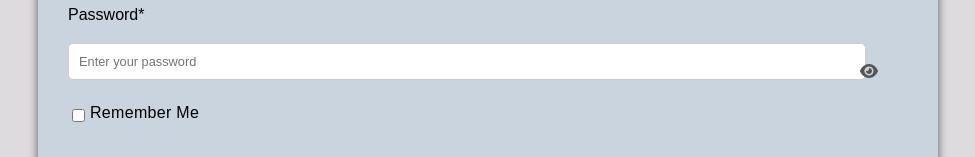
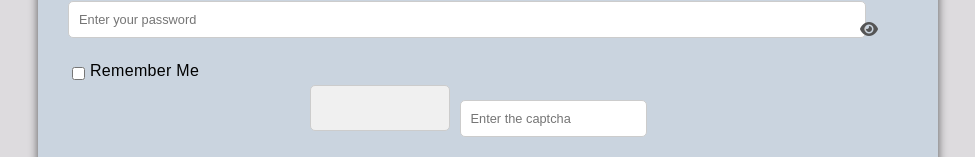
Before and after one commit to sandhyareddy02/SCMXPert-Lite, a React (Create React App) app in the folder frontend/: page /signin in a window 1280 px wide. Shown: the part 640-797 px from the top of the page, without its empty margins (152-1127 px from the left). Built offline with nearby package versions, Linux system fonts and the light colour scheme; the HTML template or start-up script is replaced by a standard one.

Commit message:
Changed captacha logic

```diff
--- a/frontend/package.json
+++ b/frontend/package.json
@@ -15,7 +15,6 @@
     "jwt-decode": "^4.0.0",
     "react": "^18.3.1",
     "react-dom": "^18.3.1",
-    "react-google-recaptcha": "^3.1.0",
     "react-router-dom": "^7.0.1",
     "react-scripts": "5.0.1",
     "react-scroll": "^1.9.0",
--- a/frontend/src/components/Signin.js
+++ b/frontend/src/components/Signin.js
@@ -1,12 +1,12 @@
 import "../styles/Signin.css";
 import React, { useState } from "react";
-import ReCAPTCHA from "react-google-recaptcha";
 import axios from "axios";
 import { useNavigate } from 'react-router-dom';
 
 const Signin = ({ onSubmit }) => {
     const [showPassword, setShowPassword] = useState(false);
-    const [captchaVerified, setCaptchaVerified] = useState(false);
+    const [captchaInput, setCaptchaInput] = useState("");
+    const [captchaCode, setCaptchaCode] = useState("");
     const [formData, setFormData] = useState({
         email: "",
         password: "",
@@ -43,12 +43,24 @@ const Signin = ({ onSubmit }) => {
         }));
     };
 
-    const onCaptchaChange = (value) => {
-        console.log("Captcha value:", value);
-        setCaptchaVerified(true);
+    const generateCaptcha = () => {
+        const chars = "ABCDEFGHIJKLMNOPQRSTUVWXYZabcdefghijklmnopqrstuvwxyz0123456789";
+        let code = "";
+        for (let i = 0; i < 6; i++) {
+            code += chars.charAt(Math.floor(Math.random() * chars.length));
+        }
+        setCaptchaCode(code);
     };
 
     const validateForm = () => {
+        const errors = [];
+        if (captchaInput !== captchaCode) {
+            errors.push("Captcha does not match. Please try again.");
+        }
+        if (errors.length > 0) {
+            setErrors(errors);
+            return false;
+        }
         setErrors([]);
         return true;
     };
@@ -214,17 +226,27 @@ const Signin = ({ onSubmit }) => {
                             <input type="checkbox" id="terms" />
                             <label htmlFor="terms">Remember Me</label>
                         </div>
-                        {/* Google reCAPTCHA */}
                         <div className="captcha-container">
-                            <ReCAPTCHA
-                                sitekey="6LfmvLEqAAAAAGgQkkTspzOaqSOMnnial8SR8Zbx"
-                                onChange={onCaptchaChange}
-                            />
+                            <div className="captcha-row">
+                                <p id="captchaPreview" className="captcha">
+                                    {captchaCode}
+                                </p>
+                                <input
+                                    type="text"
+                                    placeholder="Enter the captcha"
+                                    value={captchaInput}
+                                    onChange={(e) => setCaptchaInput(e.target.value)}
+                                    required
+                                />
+                            </div>
+                            <button type="button" onClick={generateCaptcha} className="refresh-captcha-btn">
+                                Refresh Captcha
+                            </button>
                         </div>
+
                         <button
                             type="submit"
                             className="signin-btn2"
-                            disabled={!captchaVerified}
                         >
                             SIGN IN
                         </button>
--- a/frontend/src/styles/Signin.css
+++ b/frontend/src/styles/Signin.css
@@ -163,12 +163,6 @@ button {
     text-decoration: underline;
 }
 
-.captcha-container {
-    margin: 15px 0;
-    display: flex;
-    justify-content: center;
-}
-
 .error-dialog {
     position: fixed;
     top: 0;
@@ -257,7 +251,57 @@ button {
     background: #ff4c4c;
 }
 
+.captcha-container {
+    display: flex;
+    flex-direction: column;
+    align-items: center;
+    margin-top: -20px;
+}
 
+.captcha-row {
+    display: flex;
+    justify-content: center;
+    align-items: center;
+    gap: 10px;
+    margin-bottom: -2px;
+}
+
+.captcha {
+    font-size: 1.5rem;
+    font-weight: bold;
+    color: #444;
+    background-color: #f0f0f0;
+    border: 1.5px solid #ccc;
+    border-radius: 5px;
+    text-align: center;
+    width: 140px;
+    height: 46px;
+    line-height: 46px;
+}
+
+.captcha input {
+    padding: 10px;
+    width: 200px;
+    font-size: 0.9rem;
+    border: 1.5px solid #ccc;
+    border-radius: 5px;
+}
+
+.refresh-captcha-btn {
+    background-color: #656E77;
+    color: white;
+    border: none;
+    padding: 8px 15px;
+    font-size: 0.9rem;
+    border-radius: 5px;
+    cursor: pointer;
+    transition: background-color 0.3s;
+    margin-bottom: 20px;
+}
+
+.refresh-captcha-btn:hover {
+    background-color: #4c5359;
+}
 
 
 @media screen and (min-width: 1024px) and (max-width:1326px) {
```
Also changed, not shown: 2 other files (tests, documents, lock files or other folders).
